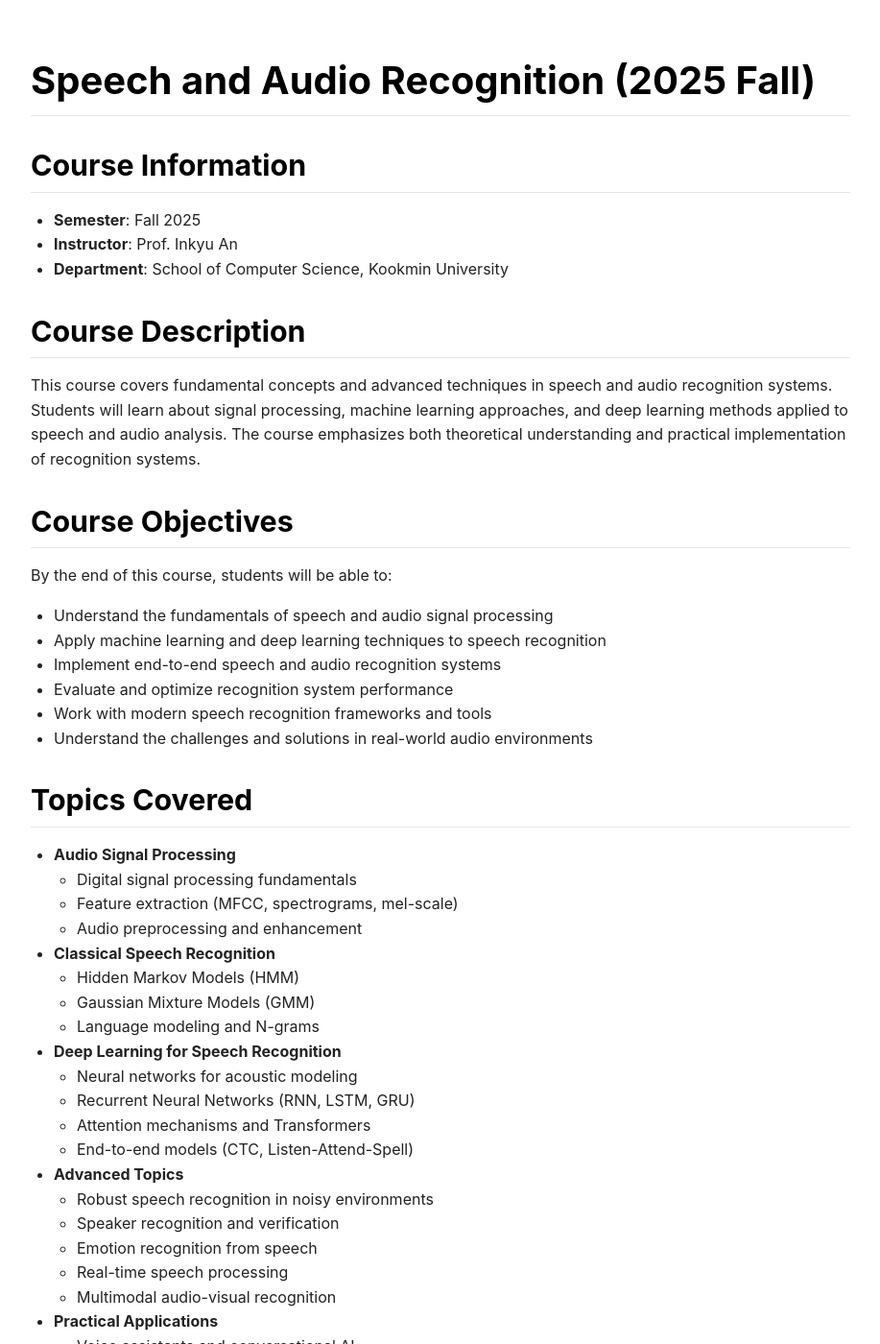
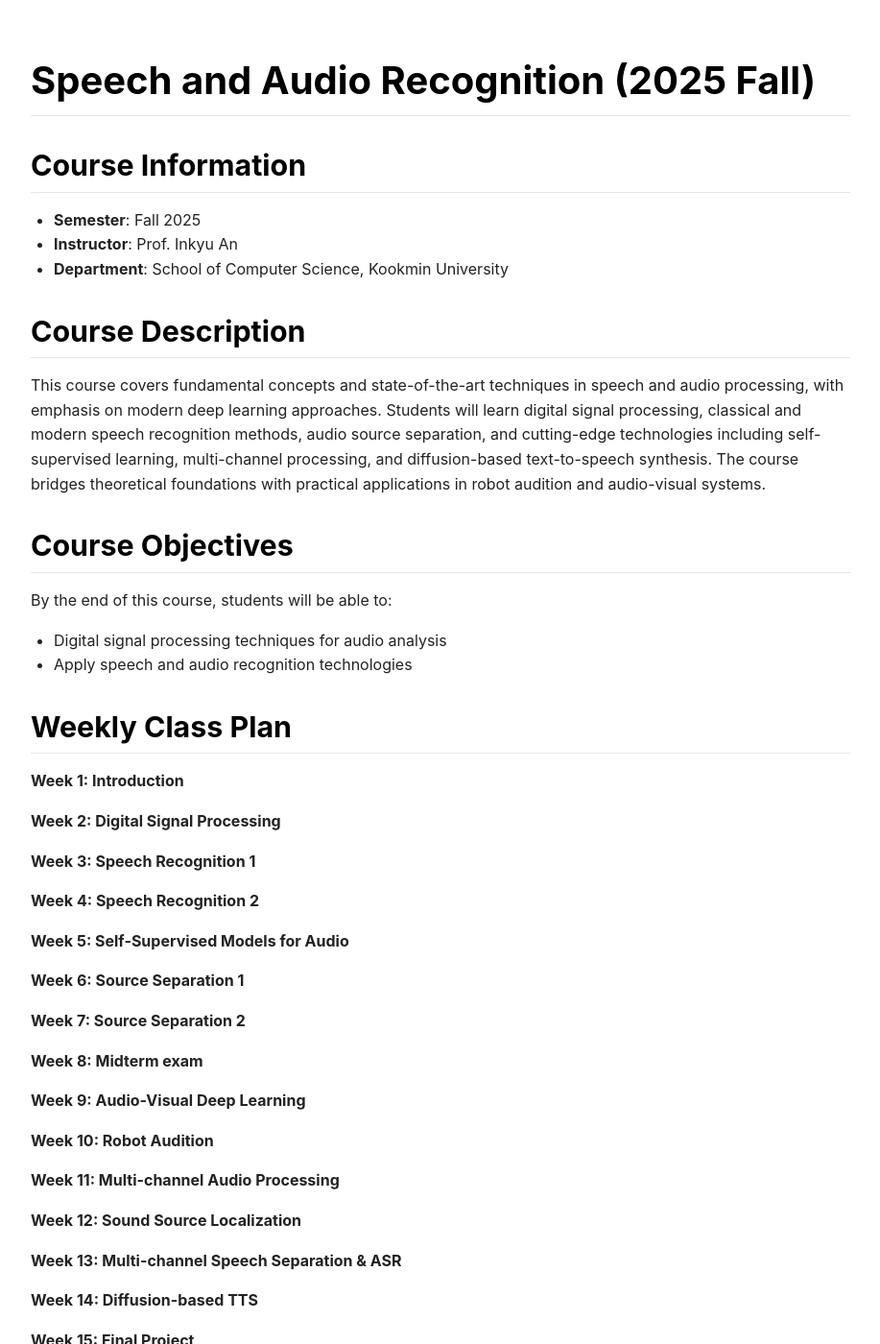
Before and after one commit to mairlab-KM/mairlab-KM.github.io, a Jekyll site: the page built from courses/speech-audio-recognition-2025fall.md, in a window 1280 px wide and 1400 px high. Shown: the whole window at 96% size, without its empty margins (181-1098 px from the left). Built offline with Jekyll 4.4.1, drawn with Linux system fonts in a browser that asks for light colours; some of the changed text lies outside the part shown.

Commit message:
Update courses

```diff
--- a/courses/speech-audio-recognition-2025fall.md
+++ b/courses/speech-audio-recognition-2025fall.md
@@ -14,62 +14,82 @@ semester: 2025 Fall
 
 ## Course Description
 
-This course covers fundamental concepts and advanced techniques in speech and audio recognition systems. Students will learn about signal processing, machine learning approaches, and deep learning methods applied to speech and audio analysis. The course emphasizes both theoretical understanding and practical implementation of recognition systems.
+This course covers fundamental concepts and state-of-the-art techniques in speech and audio processing, with emphasis on modern deep learning approaches. Students will learn digital signal processing, classical and modern speech recognition methods, audio source separation, and cutting-edge technologies including self-supervised learning, multi-channel processing, and diffusion-based text-to-speech synthesis. The course bridges theoretical foundations with practical applications in robot audition and audio-visual systems.
 
 ## Course Objectives
 
 By the end of this course, students will be able to:
-- Understand the fundamentals of speech and audio signal processing
-- Apply machine learning and deep learning techniques to speech recognition
-- Implement end-to-end speech and audio recognition systems
-- Evaluate and optimize recognition system performance
-- Work with modern speech recognition frameworks and tools
-- Understand the challenges and solutions in real-world audio environments
+- Digital signal processing techniques for audio analysis
+- Apply speech and audio recognition technologies
 
-## Topics Covered
 
-- **Audio Signal Processing**
-  - Digital signal processing fundamentals
-  - Feature extraction (MFCC, spectrograms, mel-scale)
-  - Audio preprocessing and enhancement
+## Weekly Class Plan
 
-- **Classical Speech Recognition**
-  - Hidden Markov Models (HMM)
-  - Gaussian Mixture Models (GMM)
-  - Language modeling and N-grams
+**Week 1: Introduction**
 
-- **Deep Learning for Speech Recognition**
-  - Neural networks for acoustic modeling
-  - Recurrent Neural Networks (RNN, LSTM, GRU)
-  - Attention mechanisms and Transformers
-  - End-to-end models (CTC, Listen-Attend-Spell)
+**Week 2: Digital Signal Processing**
 
-- **Advanced Topics**
-  - Robust speech recognition in noisy environments
-  - Speaker recognition and verification
-  - Emotion recognition from speech
-  - Real-time speech processing
-  - Multimodal audio-visual recognition
+**Week 3: Speech Recognition 1**
 
-- **Practical Applications**
-  - Voice assistants and conversational AI
-  - Audio event detection
-  - Music information retrieval
-  - Sound-based robotics applications
+**Week 4: Speech Recognition 2**
 
-## Prerequisites
+**Week 5: Self-Supervised Models for Audio**
 
-- Machine Learning fundamentals
-- Signal processing basics
-- Python programming proficiency
-- Linear algebra and probability theory
+**Week 6: Source Separation 1**
+
+**Week 7: Source Separation 2**
+
+**Week 8: Midterm exam**
+
+**Week 9: Audio-Visual Deep Learning**
+
+**Week 10: Robot Audition**
+
+**Week 11: Multi-channel Audio Processing**
+
+**Week 12: Sound Source Localization**
+
+**Week 13: Multi-channel Speech Separation & ASR**
+
+**Week 14: Diffusion-based TTS**
+
+**Week 15: Final Project**
 
 ## Tools and Frameworks
 
 - Python (NumPy, SciPy, scikit-learn)
-- Deep learning frameworks (PyTorch, TensorFlow)
-- Speech processing libraries (librosa, Kaldi, ESPnet)
+- Deep learning frameworks (PyTorch)
+- Speech processing libraries (Libra, Kaldi, ESPnet)
 - Audio analysis tools
+
+## Course Materials
+
+### Lecture Notes
+*Lecture notes will be uploaded here throughout the semester*
+
+<!-- Example format - uncomment and modify as you add materials:
+- [Lecture 1: Introduction to Speech Recognition](/assets/courses/speech-audio-recognition-2025fall/lectures/lecture01-introduction.pdf)
+- [Lecture 2: Audio Signal Processing](/assets/courses/speech-audio-recognition-2025fall/lectures/lecture02-signal-processing.pdf)
+- [Lecture 3: Feature Extraction](/assets/courses/speech-audio-recognition-2025fall/lectures/lecture03-features.pdf)
+-->
+
+### Assignments
+*Assignment materials and programming exercises will be posted here*
+
+<!-- Example format - uncomment and modify as you add assignments:
+- [Assignment 1: Audio Feature Extraction](/assets/courses/speech-audio-recognition-2025fall/assignments/assignment01.pdf)
+- [Assignment 2: Speech Recognition with HMM](/assets/courses/speech-audio-recognition-2025fall/assignments/assignment02.pdf)
+- [Assignment 3: Deep Learning for ASR](/assets/courses/speech-audio-recognition-2025fall/assignments/assignment03.pdf)
+-->
+
+### Additional Materials
+*Supplementary materials, datasets, and resources will be available here*
+
+<!-- Example format - uncomment and modify as you add materials:
+- [Course Syllabus](/assets/courses/speech-audio-recognition-2025fall/materials/syllabus.pdf)
+- [Python Setup Guide](/assets/courses/speech-audio-recognition-2025fall/materials/python-setup.pdf)
+- [Audio Datasets Information](/assets/courses/speech-audio-recognition-2025fall/materials/datasets.pdf)
+-->
 
 ## Contact Information
 
```
Also changed, not shown: assets/courses/operating-systems-practice-2025fall/README.md (added, +76 -0 lines), assets/courses/speech-audio-recognition-2025fall/README.md (added, +33 -0 lines), courses/operating-systems-practice-2025fall.md (+88 -19 lines).
